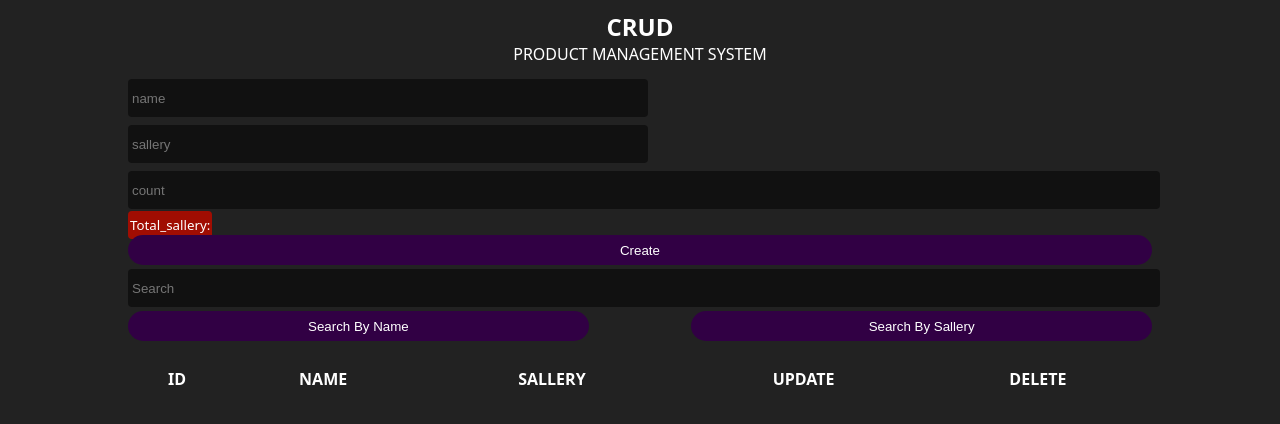
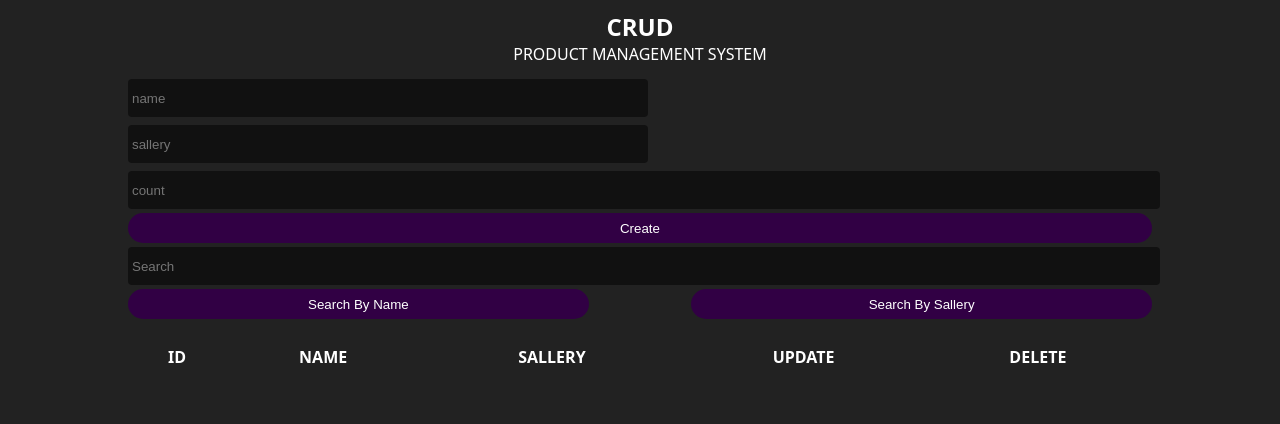
Before and after one commit to mazen123-png/product-managment, a plain HTML site: page project5.html in a window 1280 px wide. Drawn offline with Linux system fonts and the light colour scheme.

Commit message:
Add files via upload

```diff
--- a/project5.css
+++ b/project5.css
@@ -49,9 +49,7 @@ input:focus {
     border-radius: 4px;
 }
 
-#total::before {
-    content: "Total_sallery: ";
-}
+
 
 button {
     width: 100%;
--- a/project5.html
+++ b/project5.html
@@ -21,7 +21,7 @@
                 <input type="text" placeholder="name" id="name" required>
                 <input onkeyup="getTotal()" type="number" placeholder="sallery" id="money"required><br>
                 <input type="number" placeholder="count" id="count"required>
-                <small id="total"></small>
+
             </div>
             <button id="submit">Create</button>
         </div>
--- a/project5.js
+++ b/project5.js
@@ -149,27 +149,3 @@ function searchData(value) {
     }
     document.getElementById('tbody').innerHTML = table;
 }
-
-var total = document.getElementById('total')
-
-function getTotal() {
-        if (money.value != '') {
-            let result = (+money.value)
-            total.innerHTML = result;
-            total.style.background = '#040';
-        } else {
-            total.innerHTML = ''
-            total.style.background = '#a00d02';
-        }
-    }
-
-getTotal()
-
-//new
-
-//https://www.youtube.com/watch?v=ix5Prxw5r_8
-//https://www.youtube.com/watch?v=xi0vhXFPegw
-
-
-
-//2new
```
